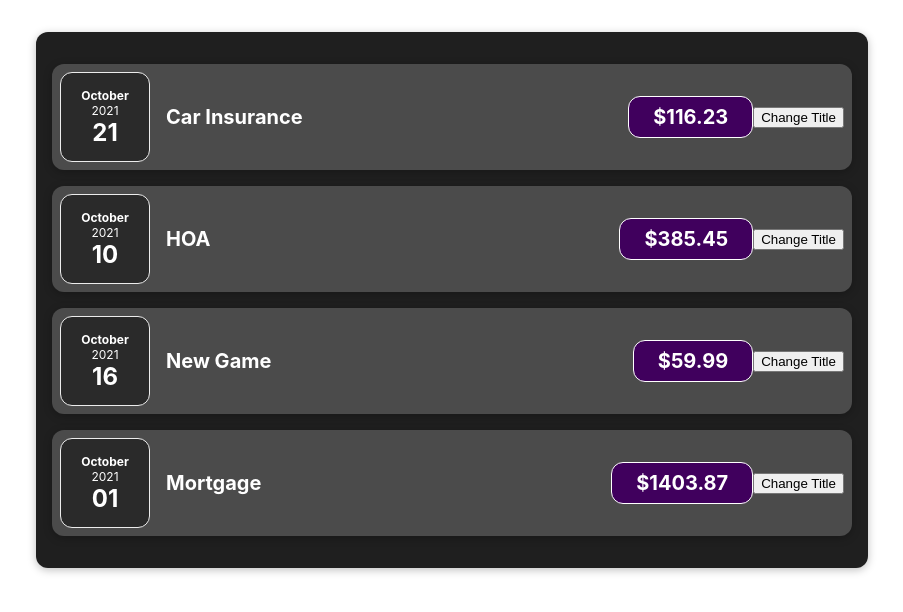
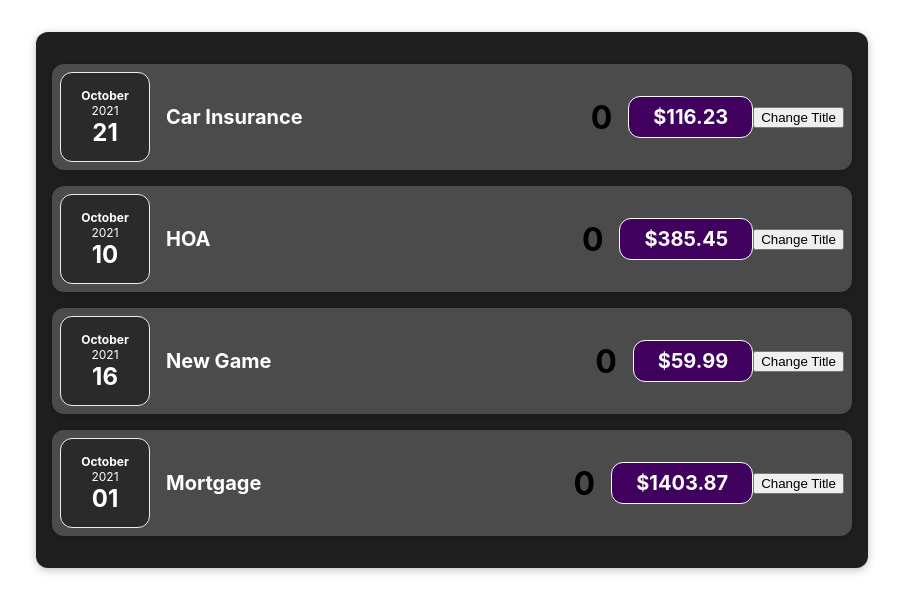
Before and after one commit to layer8games/react-complete-guide-demo1, a React (Create React App) app: page / in a window 1280 px wide. Shown: the top 612 px of the page, without its empty margins (188-1091 px from the left). Built offline with nearby package versions, Linux system fonts and the light colour scheme.

Commit message:
Added button click count

```diff
--- a/src/components/Expenses/ExpenseItem.js
+++ b/src/components/Expenses/ExpenseItem.js
@@ -1,19 +1,26 @@
-import React from 'react';
+import React, { useState } from 'react';
 
 import Card from "../UI/Card";
 import ExpenseDate from "./ExpenseDate";
 import "./css/ExpenseItem.css";
 
-const handleClick = () => {
-  console.log("clicked");
-};
 
 const ExpenseItem = (props) => {
+  const [title, setTitle] = useState(props.title);
+  const [count, setCount] = useState(0);
+
+  const handleClick = () => {
+    let newCount = count + 1;
+    setCount(newCount);
+    console.log(title);
+  };
+
   return (
     <Card className="expense-item">
       <ExpenseDate date={props.date}/>
       <div className="expense-item__description">
-        <h2>{props.title}</h2>
+        <h2>{title}</h2>
+        <h1>{count}</h1>
         <div className="expense-item__price">${props.amount}</div>
       </div>
       <button onClick={handleClick}>Change Title</button>
```
